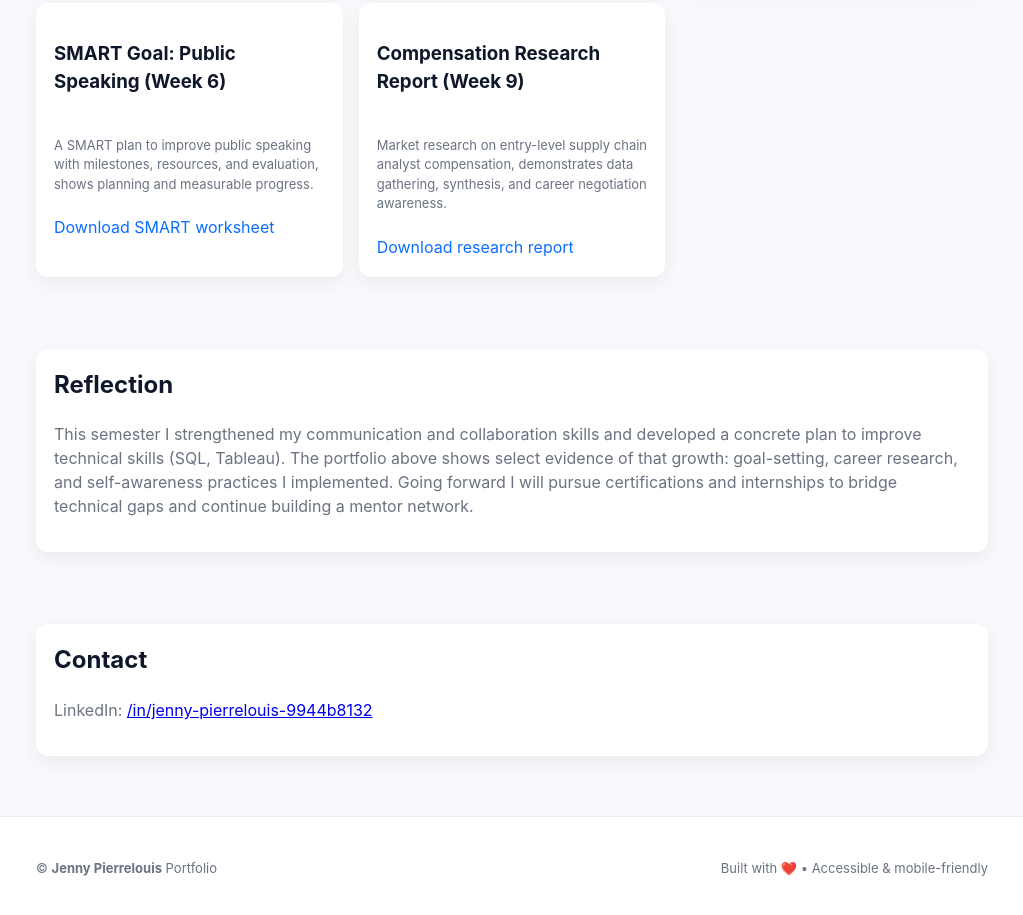
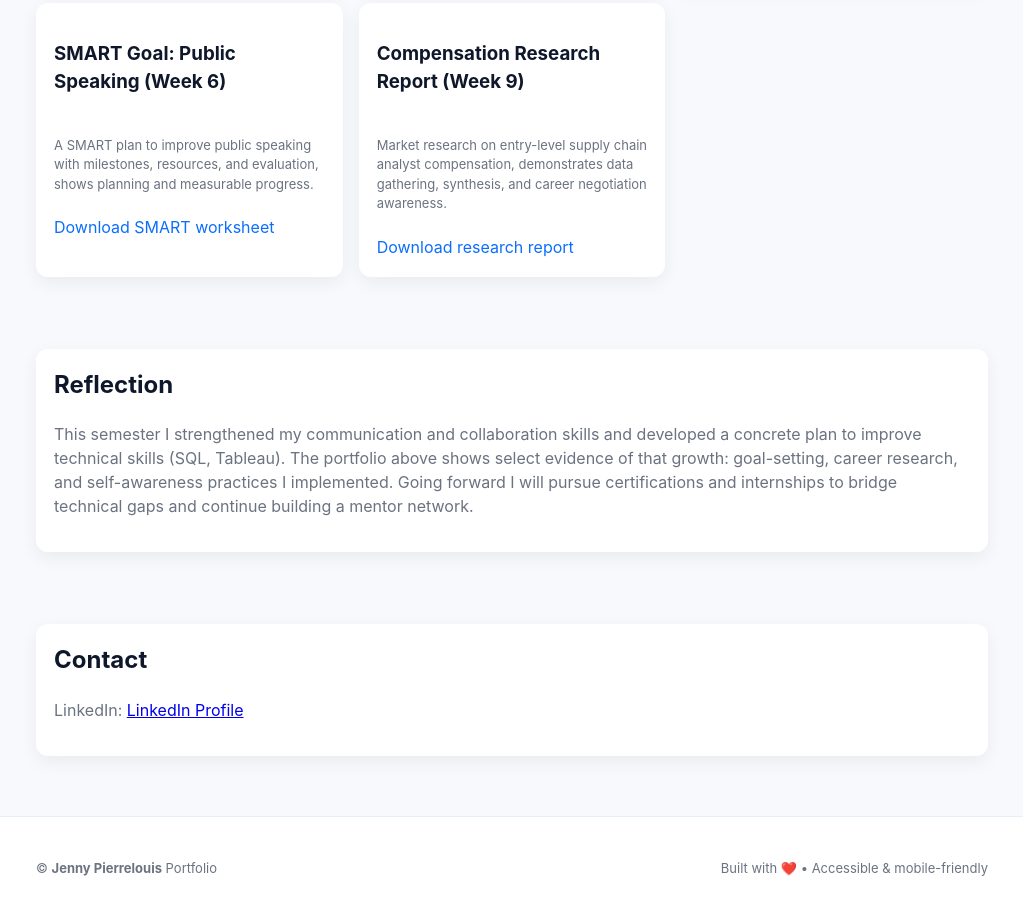
Before and after one commit to tinah-67/portfolio-site, a plain HTML site: page index.html in a window 1280 px wide. Shown: the part 1300-2215 px from the top of the page, without its empty margins (128-1151 px from the left). Drawn offline with Linux system fonts and the light colour scheme.

Commit message:
Updated portfolio site

```diff
--- a/index.html
+++ b/index.html
@@ -133,8 +133,10 @@
     <section id="contact">
       <div class="card">
         <h2>Contact</h2>
-        <p class="muted">LinkedIn: <a href="https://www.linkedin.com/in/jenny-pierrelouis-9944b8132" target="_blank">/in/jenny-pierrelouis-9944b8132</a></p>
-        </div>
+          <p class="muted">
+          LinkedIn: <a href="https://www.linkedin.com/in/jenny-pierrelouis-9944b8132" target="_blank">LinkedIn Profile</a>
+          </p>
+      </div>
     </section>
 
   </main>
```
Also changed, not shown: 1 other file.
